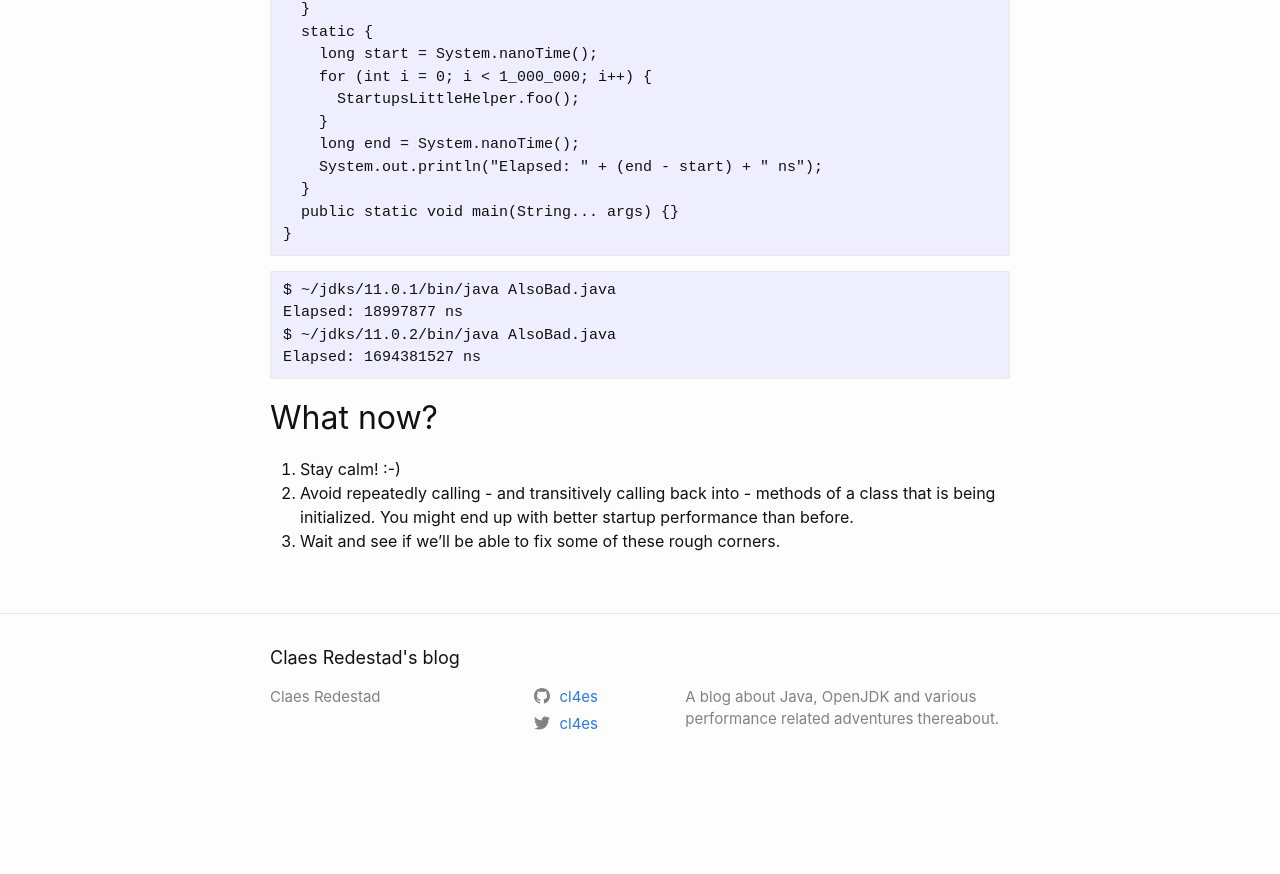
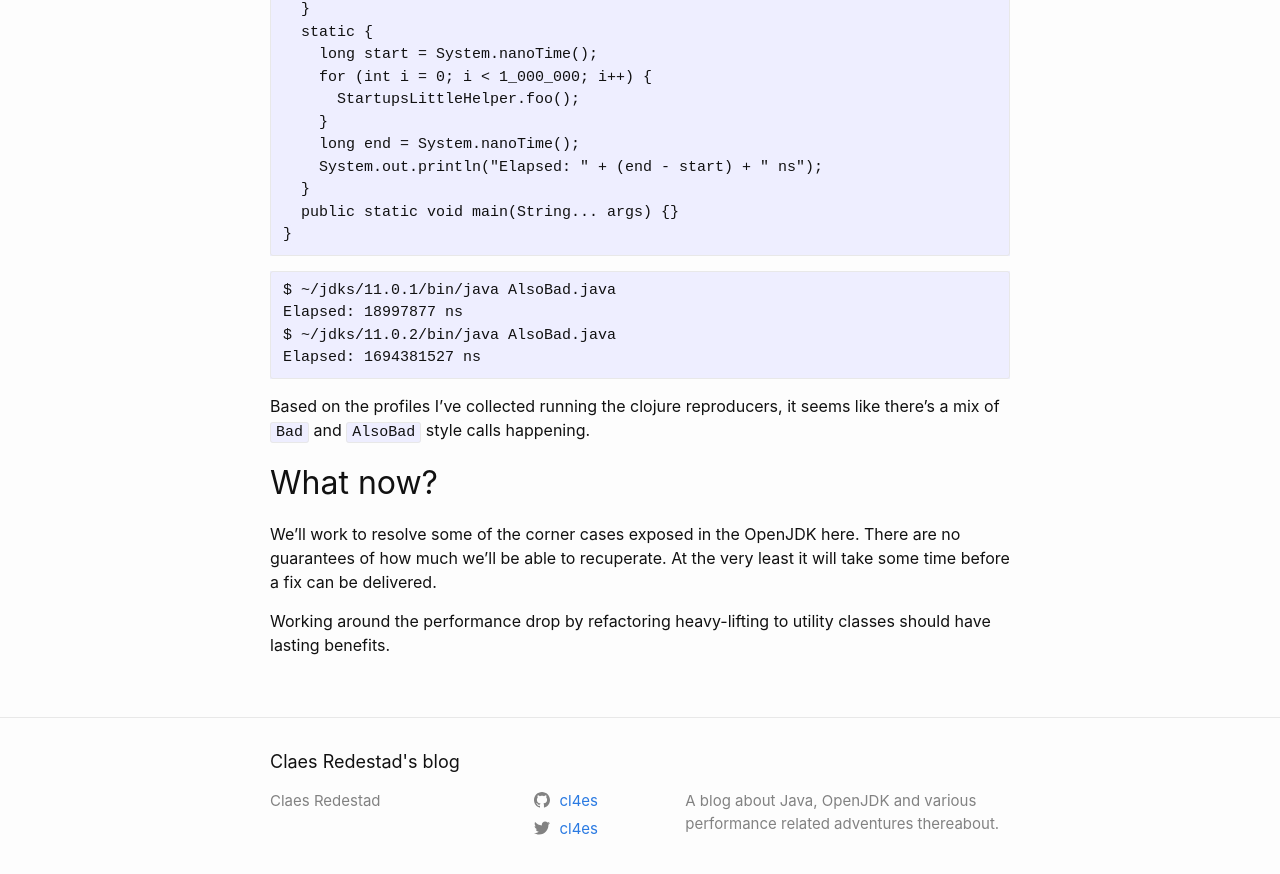
Before and after one commit to cl4es/cl4es.github.io, a Jekyll site: the page built from _posts/2019-02-21-Cljinit-Woes.md, in a window 1280 px wide and 900 px high, scrolled down 3060 px. Shown: the top 874 px of the window. Built offline with Jekyll 4.4.1, drawn with Linux system fonts in a browser that asks for light colours; comment, search, counter and statistics services are not loaded; before the commit the page ends 3856 px from its top, so only the background shows below that.

Commit message:
Edit cljinit post

````diff
--- a/_posts/2019-02-21-Cljinit-Woes.md
+++ b/_posts/2019-02-21-Cljinit-Woes.md
@@ -162,9 +162,14 @@ $ ~/jdks/11.0.2/bin/java AlsoBad.java
 Elapsed: 1694381527 ns
 ```
 
+Based on the profiles I've collected running the clojure reproducers, it seems like
+there's a mix of `Bad` and `AlsoBad` style calls happening.
+
 ## What now?
 
-0. Stay calm! :-)
-1. Avoid repeatedly calling - and transitively calling back into - methods of a class that
-is being initialized. You might end up with better startup performance than before.
-2. Wait and see if we'll be able to fix some of these rough corners.
+We'll work to resolve some of the corner cases exposed in the OpenJDK here. There are
+no guarantees of how much we'll be able to recuperate. At the very least it will take
+some time before a fix can be delivered.
+
+Working around the performance drop by refactoring heavy-lifting to utility classes
+should have lasting benefits.
````
